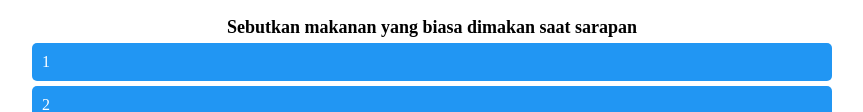
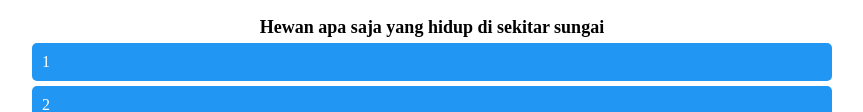
Before and after one commit to yeremia15/family_100, a plain HTML site: page index.html in a window 1280 px wide. Shown: the part 286-398 px from the top of the page, without its empty margins (208-1071 px from the left). Drawn offline with Linux system fonts and the light colour scheme.

Commit message:
add variation of question

```diff
--- a/index.html
+++ b/index.html
@@ -194,74 +194,147 @@
     <audio id="correctSound" src="correct.mp3"></audio>
     <audio id="strikeSound" src="strike.mp3"></audio>
     <script>
-        const questions = [{
-                question: "Sebutkan makanan yang biasa dimakan saat sarapan",
+        const questions = [
+            // {
+            //     question: "Sebutkan makanan yang biasa dimakan saat sarapan",
+            //     answers: [{
+            //             text: "Bubur",
+            //             points: 35
+            //         },
+            //         {
+            //             text: "Roti",
+            //             points: 25
+            //         },
+            //         {
+            //             text: "Nasi Uduk / Nasi Kuning",
+            //             points: 20
+            //         },
+            //         {
+            //             text: "Mie",
+            //             points: 15
+            //         },
+            //         {
+            //             text: "Oatmeal",
+            //             points: 5
+            //         },
+            //     ]
+            // },
+            // {
+            //     question: "Selain konten lucu, konten apalagi yang disukai oleh bapak-bapak",
+            //     answers: [{
+            //             text: "Olahraga",
+            //             points: 35
+            //         },
+            //         {
+            //             text: "Otomotif",
+            //             points: 30
+            //         },
+            //         {
+            //             text: "Berita",
+            //             points: 20
+            //         },
+            //         {
+            //             text: "Politik",
+            //             points: 15
+            //         },
+            //         {
+            //             text: "Religi",
+            //             points: 10
+            //         },
+            //     ]
+            // },
+            // {
+            //     question: "Sebutkan benda yang selalu dibawa saat bepergian",
+            //     answers: [{
+            //             text: "Handphone",
+            //             points: 40
+            //         },
+            //         {
+            //             text: "Dompet",
+            //             points: 30
+            //         },
+            //         {
+            //             text: "Kunci",
+            //             points: 25
+            //         },
+            //         {
+            //             text: "Tas",
+            //             points: 20
+            //         },
+            //         {
+            //             text: "Tisu",
+            //             points: 15
+            //         },
+            //     ]
+            // }
+            {
+                question: "Hewan apa saja yang hidup di sekitar sungai",
                 answers: [{
-                        text: "Bubur",
+                        text: "Buaya",
                         points: 35
                     },
                     {
-                        text: "Roti",
+                        text: "Ikan",
                         points: 25
                     },
                     {
-                        text: "Nasi Uduk / Nasi Kuning",
+                        text: "Kodok",
                         points: 20
                     },
                     {
-                        text: "Mie",
+                        text: "Kura-kura",
                         points: 15
                     },
                     {
-                        text: "Oatmeal",
+                        text: "Ular",
                         points: 5
                     },
                 ]
             },
             {
-                question: "Selain konten lucu, konten apalagi yang disukai oleh bapak-bapak",
+                question: "Sebutkan Cita-Cita anak Kecil",
                 answers: [{
-                        text: "Olahraga",
+                        text: "Youtuber",
                         points: 35
                     },
                     {
-                        text: "Otomotif",
+                        text: "Hacker",
                         points: 30
                     },
                     {
-                        text: "Berita",
+                        text: "Polisi / Tentara",
                         points: 20
                     },
                     {
-                        text: "Politik",
+                        text: "Dokter",
                         points: 15
                     },
                     {
-                        text: "Religi",
+                        text: "Artis / Selebgram",
                         points: 10
                     },
                 ]
             },
             {
-                question: "Sebutkan benda yang selalu dibawa saat bepergian",
+                question: "Sebutkan benda bocor yang bisa bermasalah",
                 answers: [{
-                        text: "Handphone",
+                        text: "Gas",
                         points: 40
                     },
                     {
-                        text: "Dompet",
+                        text: "Ban",
                         points: 30
                     },
                     {
-                        text: "Kunci",
+                        text: "Genteng",
                         points: 25
                     },
                     {
-                        text: "Tas",
+                        text: "Pipa",
                         points: 20
                     },
                     {
-                        text: "Tisu",
+                        text: "Kondom",
                         points: 15
                     },
                 ]
```
